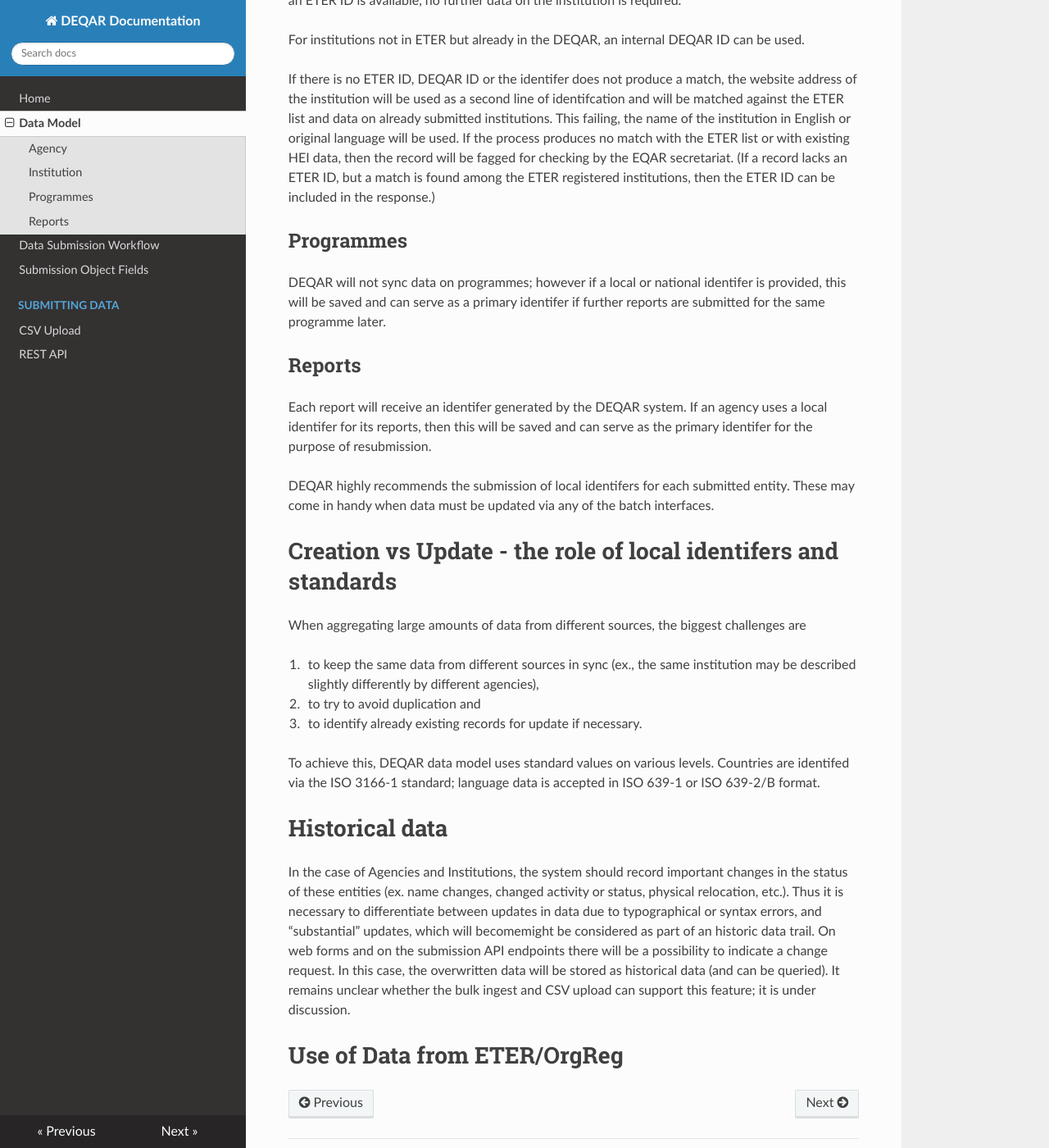
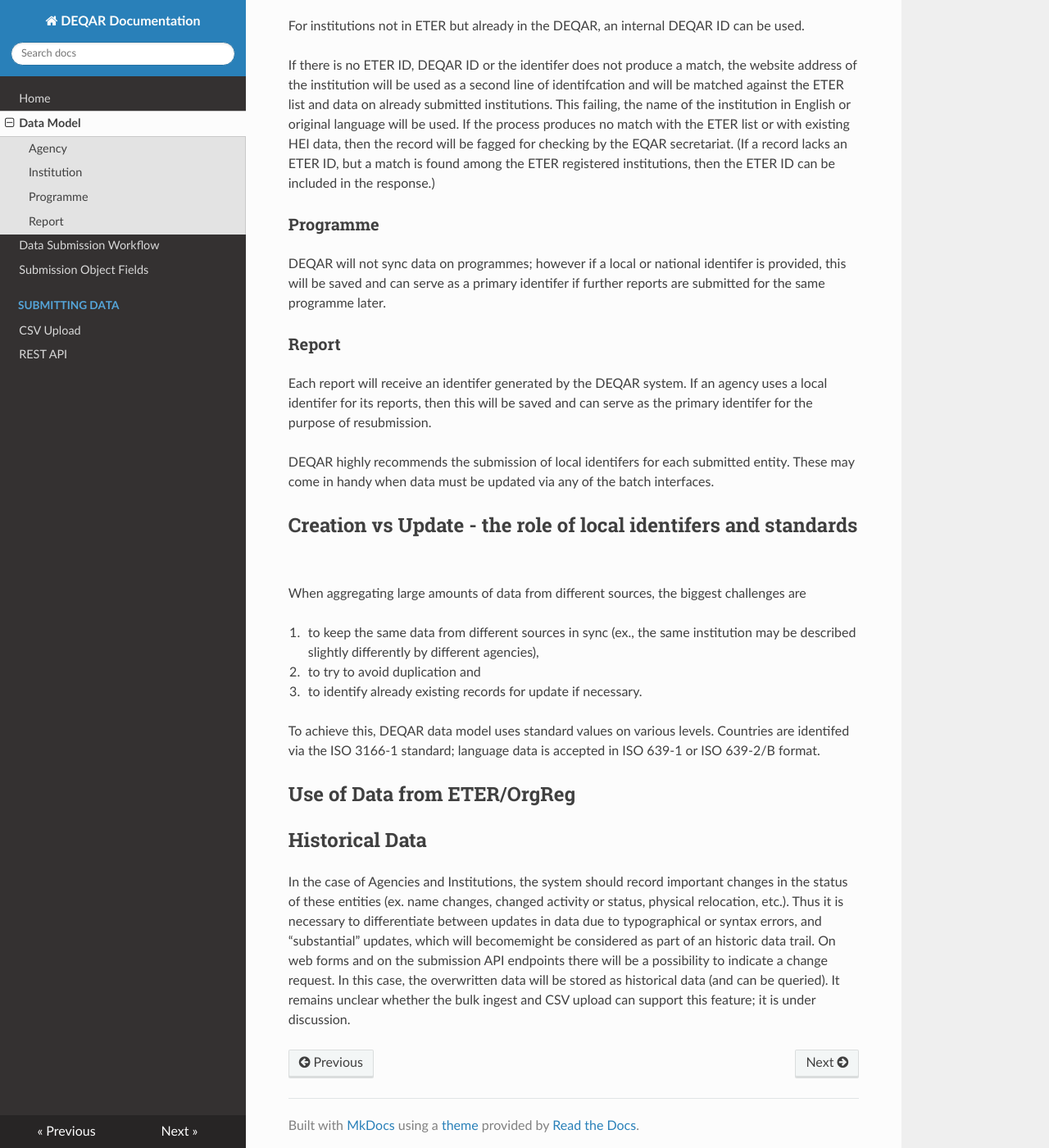
Before and after one commit to EQAR/deqar-docs, an MkDocs documentation site: the page built from docs/data_model.md, in a window 1280 px wide and 1400 px high, scrolled down 872 px. Shown: the whole window at 82% size. Built offline with MkDocs 1.6.1, drawn with Linux system fonts in a browser that asks for light colours; nearby versions of some CDN libraries; old or Windows-style settings are respelled for this version of MkDocs.

Commit message:
Update data_model.md

```diff
--- a/docs/data_model.md
+++ b/docs/data_model.md
@@ -1,5 +1,5 @@
 Data Model Entities
-===================
+-------------------
 
 DEQAR’s data model has been designed around four main entities: registered quality assurance Agencies, higher education Institutions, educational Programmes associated with institutions, and external quality assurance Reports.
 
@@ -16,14 +16,14 @@
 
 Entities are identifed in the following ways:
 
-## Agency
+### Agency
 
 Due to authentication at every point of the ingest/update procedure the source
 agency is identifed transparently by the system. However if an agency submits
 data from other agencies as well (as in case of umbrella organizations), the
 agency’s unique acronym will likely be the source of identifcation.
 
-## Institution
+### Institution
 
 DEQAR will be in sync with the ETER register, so the frst line of identifcation
 will be the ETER ID. If an ETER ID is available, no further data on the
@@ -42,13 +42,13 @@
 the ETER registered institutions, then the ETER ID can be included in the
 response.)
 
-## Programmes
+### Programme
 
 DEQAR will not sync data on programmes; however if a local or national identifer
 is provided, this will be saved and can serve as a primary identifer if further
 reports are submitted for the same programme later.
 
-## Reports
+### Report
 
 Each report will receive an identifer generated by the DEQAR system. If an
 agency uses a local identifer for its reports, then this will be saved and can
@@ -59,7 +59,7 @@
 interfaces.
 
 Creation vs Update - the role of local identifers and standards
-===============================================================
+---------------------------------------------------------------
 
 When aggregating large amounts of data from different sources, the biggest challenges are
 
```
Also changed, not shown: other parts of docs/data_model.md (+4 -6 lines).
